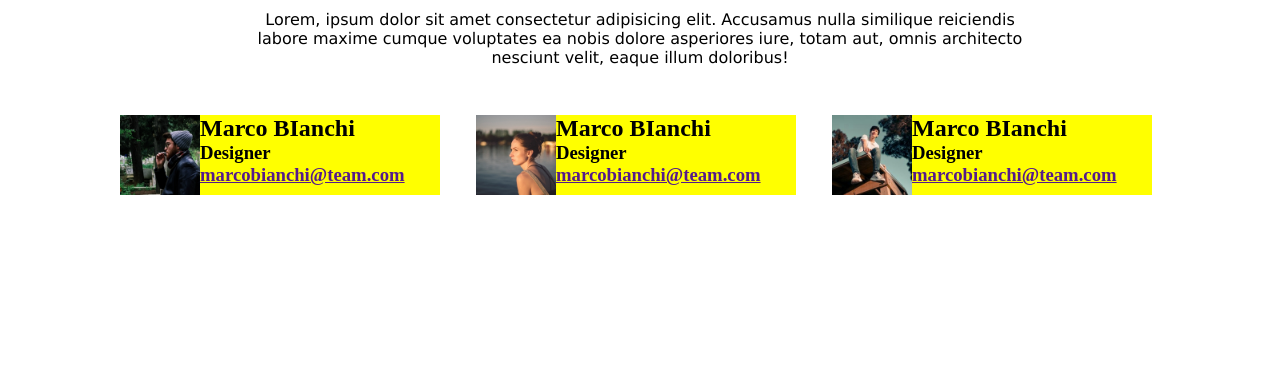
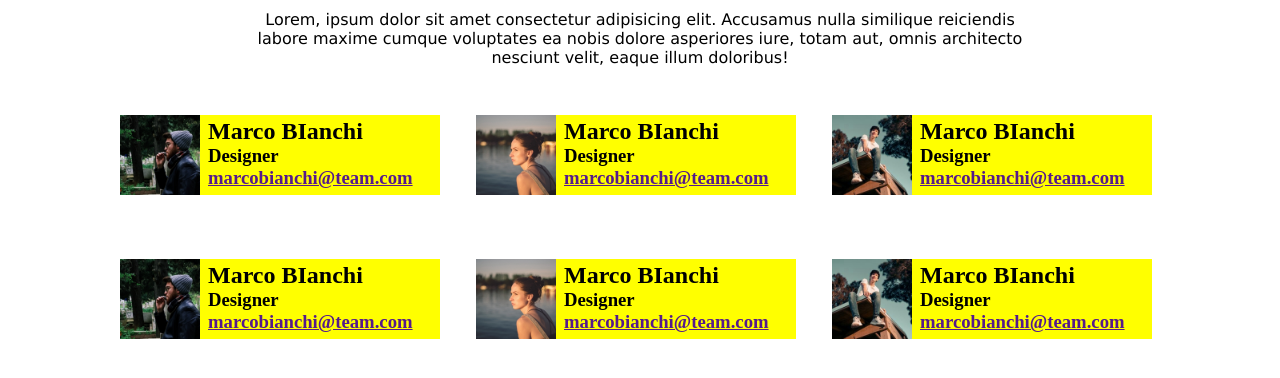
Before and after one commit to FilippoBid/html-css-float-cards, a plain HTML site: page index.html in a window 1280 px wide. Shown: the part 110-488 px from the top of the page. Drawn offline with Linux system fonts and the light colour scheme.

Commit message:
duplico la linea e correggo gli spazi

```diff
--- a/css/style.css
+++ b/css/style.css
@@ -12,5 +12,6 @@ header p{font-family: 'Lucida Sans', 'Lucida Sans Regular', 'Lucida Grande', 'Lu
 
 
 .ppl3-clearfix .profiledata-clearfix {background-color: yellow; display: inline-block; height: 5rem;width:20rem;margin:1rem; }
-div img{float: left;height: 100%;width: auto;}
+div img{float: left;height: 100%;width: auto;margin-right: 0.5rem;}
 .ppl3-clearfix{padding-left: calc((100% - 67rem) / 2);padding-right: calc((100% - 67rem) / 2);margin-top: 2rem;;}
+.profiledata-clearfix h2{margin-top: 0.2rem;}
--- a/index.html
+++ b/index.html
@@ -34,8 +34,28 @@
                 <h3>Designer</h3>
                 <h3><a class="clearfix" href="">marcobianchi@team.com</a></h3>
             </div>
-</div>
         </div>
+        <div class="ppl3-clearfix">
+            <div class="profiledata-clearfix">
+                <img src="img/male1.png" alt="uomo">
+                <h2>Marco BIanchi</h2>
+                <h3>Designer</h3>
+                <h3><a class="clearfix" href="">marcobianchi@team.com</a></h3>
+            </div>
+            <div class="profiledata-clearfix">
+                 <img src="img/female2.png" alt="donna">
+                 <h2>Marco BIanchi</h2>
+                <h3>Designer</h3>
+                <h3><a class="clearfix" href="">marcobianchi@team.com</a></h3>
+            </div>
+            <div class="profiledata-clearfix">
+                <img src="img/male3.png" alt="uomo">
+                <h2>Marco BIanchi</h2>
+                <h3>Designer</h3>
+                <h3><a class="clearfix" href="">marcobianchi@team.com</a></h3>
+            </div>
+        </div>
+
     </main>
 
 
```
